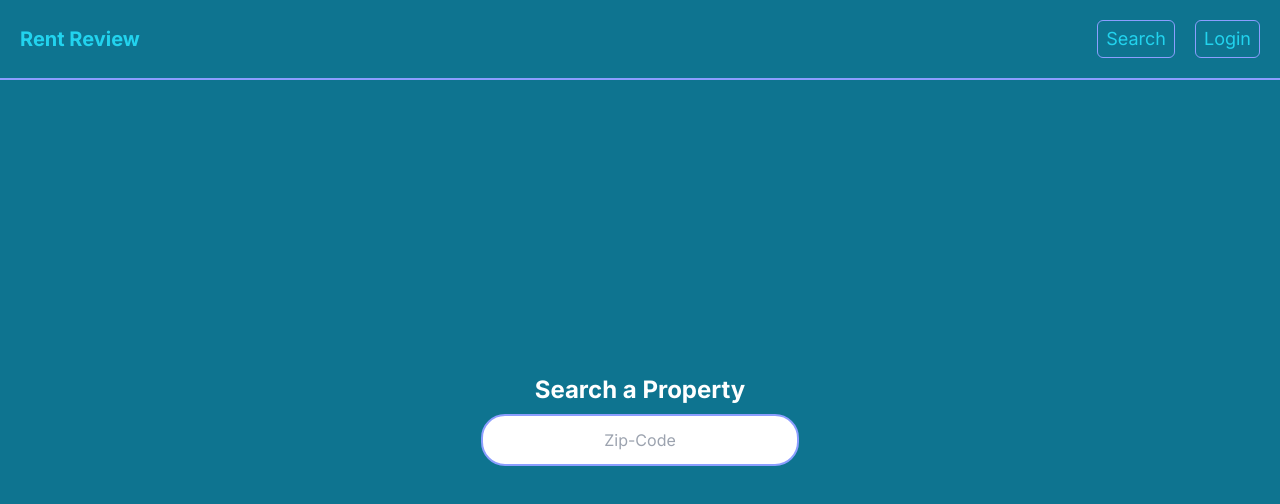
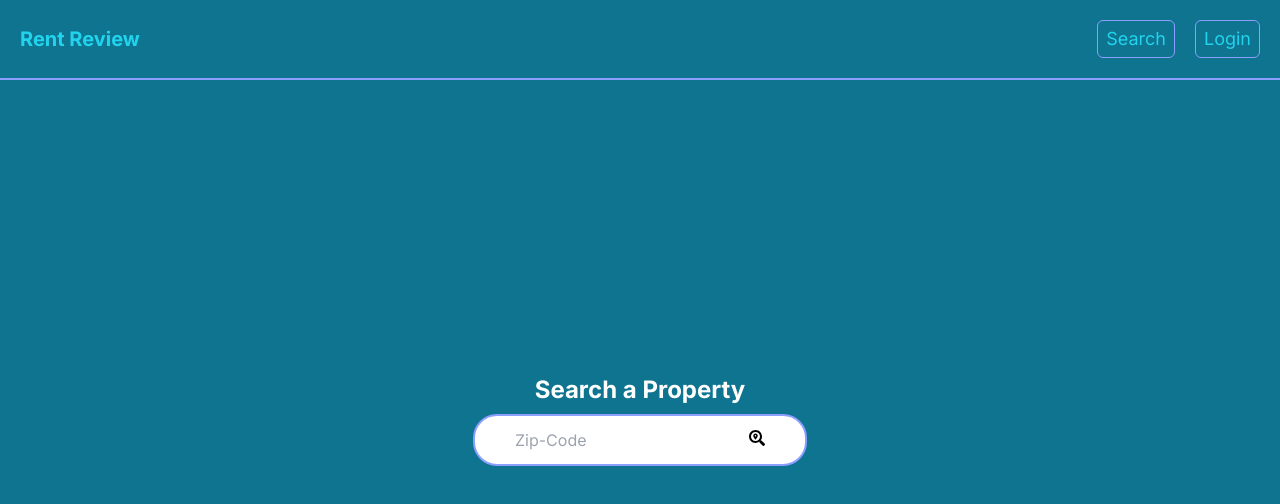
Before and after one commit to CaolanCode/Rent-Review, a Next.js app: page /search in a window 1280 px wide. Shown: the top 504 px of the page. Built offline with nearby package versions, Linux system fonts and the light colour scheme.

Commit message:
add search button

```diff
--- a/package.json
+++ b/package.json
@@ -9,6 +9,7 @@
     "lint": "next lint"
   },
   "dependencies": {
+    "@mui/icons-material": "^5.14.3",
     "@prisma/client": "^5.0.0",
     "@types/node": "20.4.2",
     "@types/react": "18.2.15",
@@ -22,6 +23,7 @@
     "postcss": "8.4.26",
     "react": "18.2.0",
     "react-dom": "18.2.0",
+    "react-icons": "^4.10.1",
     "tailwindcss": "3.3.3",
     "typescript": "5.1.6"
   },
--- a/src/app/search/components/SearchBar.tsx
+++ b/src/app/search/components/SearchBar.tsx
@@ -1,11 +1,19 @@
 "use client"
+
+import { FaSearchLocation } from "react-icons/fa"
 
 export default function SearchBar() {
   return (
-    <input
-      type="text"
-      className="px-10 py-3 border-accent border-2 rounded-3xl text-center focus:outline-none"
-      placeholder="Zip-Code"
-    />
+    <div className="px-10 py-3 border-accent border-2 rounded-3xl text-center bg-white">
+      <input
+        type="text"
+        className="focus:outline-none"
+        placeholder="Zip-Code"
+      />
+      <button
+        className="hover:scale-125 cursor-pointer active:scale-100">
+        <FaSearchLocation />
+      </button>
+    </div>
   )
 }
```
Also changed, not shown: 1 other file (tests, documents, lock files or other folders).
